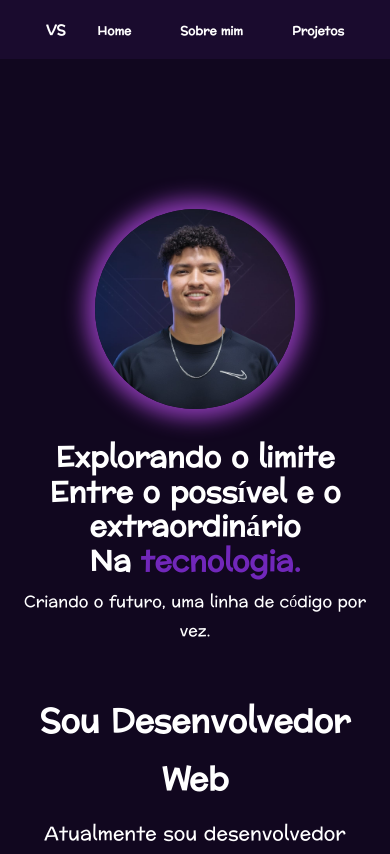
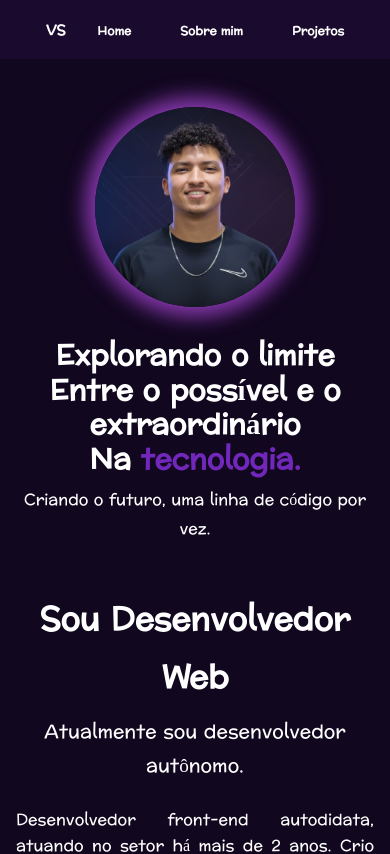
Before and after one commit to Victor-Santos-Silva/Portifolio, a React (Vite) app: page / in a window 390 px wide. Shown: the top 854 px of the page. Built offline with nearby package versions, Linux system fonts and the light colour scheme.

Commit message:
tirando margem do componente introducao

```diff
--- a/src/components/Introducao/Introducao.css
+++ b/src/components/Introducao/Introducao.css
@@ -140,3 +140,9 @@
     font-size: 2rem;
   }
 }
+
+@media (max-width: 1155px) {
+  .intro {
+    margin-top: 10px;
+  }
+}
```
